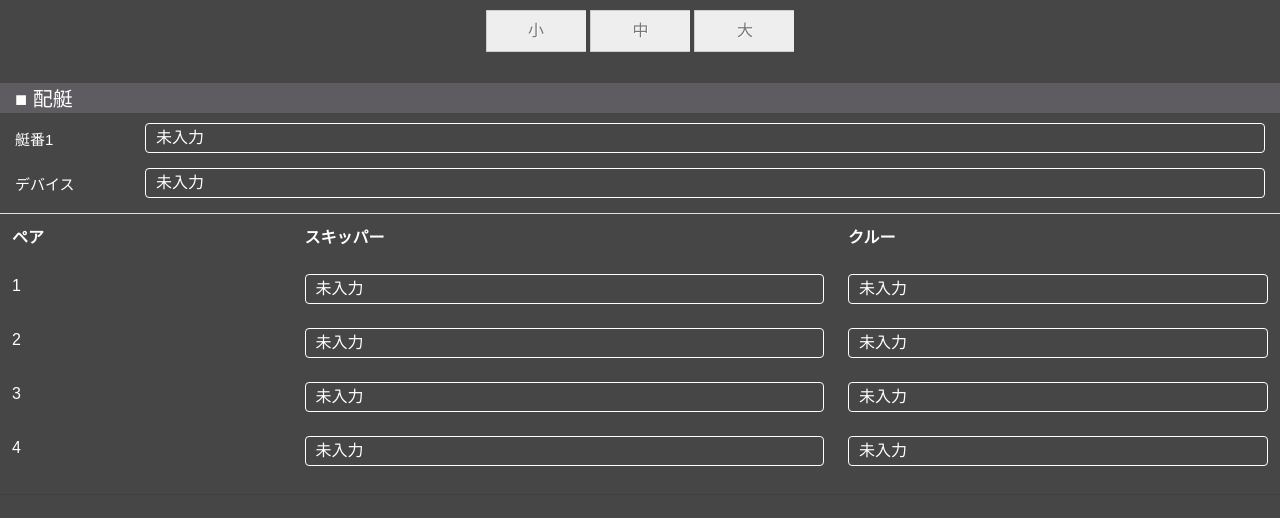
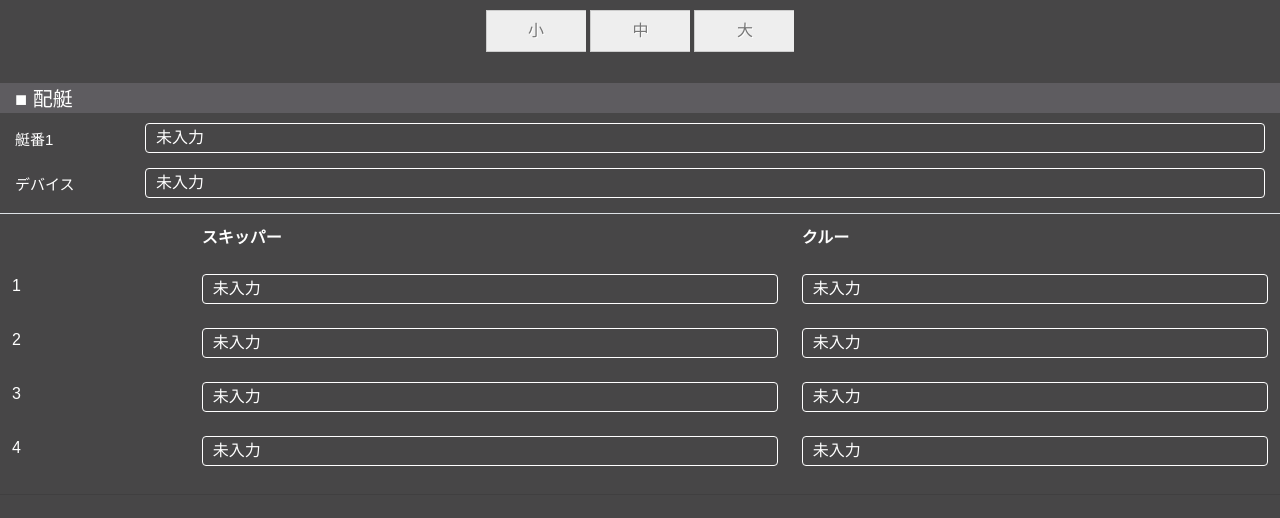
Before and after one commit to KeioSailingDev/web_yacht_note, a Flask app: a page that uses templates/show_outline.html in a window 1280 px wide. Shown: the part 870-1388 px from the top of the page. Run offline with Flask 2, Linux system fonts and the light colour scheme; data that the repository does not hold is empty; some libraries are stand-ins or nearby versions.

Commit message:
ペアの文字を削除

```diff
--- a/templates/show_outline.html
+++ b/templates/show_outline.html
@@ -245,7 +245,7 @@
 
       <table id="edit-outline-table" class="table" >
         <tr>
-          <th class="outline-td-pare">ペア</th>
+          <th class="outline-td-pare"></th>
           <th class="outline-td-skipper">スキッパー</th>
           <th class="outline-td-crew">クルー</th>
         </tr>
```
